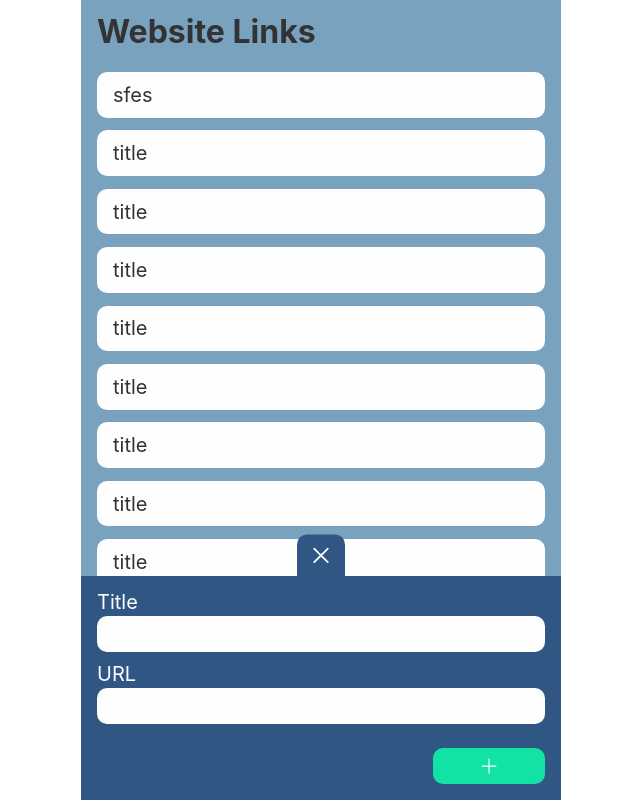
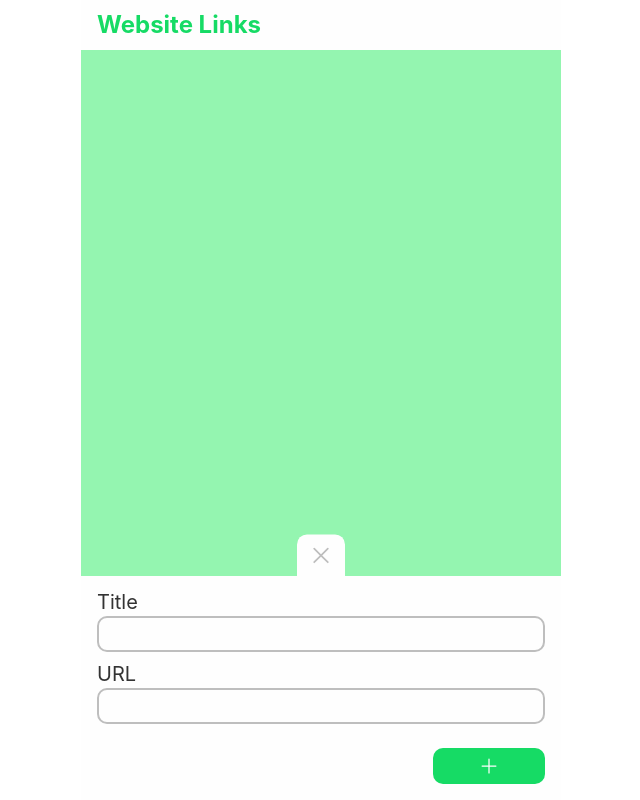
Before and after one commit to Jyun-Peng/Website-Queue, a React (Create React App) app: page / in a window 1280 px wide. Both pictures are taken after a click on the button 640 px from the left and 754 px from the top of the page. Shown: the top 800 px of the page, without its empty margins (319-959 px from the left). Built offline with nearby package versions, Linux system fonts and the light colour scheme.

Commit message:
Add link Item animation and local storage

```diff
--- a/main.js
+++ b/main.js
@@ -4,8 +4,9 @@ const isDev = require('electron-is-dev');
 
 const createWindow = () => {
     const win = new BrowserWindow({
-        width: 800,
+        width: 480,
         height: 600,
+        // resizable: false,
         webPreferences: {
             preload: path.join(__dirname, 'preload.js'),
         },
--- a/package.json
+++ b/package.json
@@ -9,6 +9,7 @@
         "@testing-library/react": "^13.3.0",
         "@testing-library/user-event": "^13.5.0",
         "electron-is-dev": "^2.0.0",
+        "electron-store": "^8.0.2",
         "react": "^18.1.0",
         "react-dom": "^18.1.0",
         "react-icons": "^4.4.0",
--- a/src/App.css
+++ b/src/App.css
@@ -1,6 +1,10 @@
 :root {
     --color-white: #fefefe;
+    --color-gray: #bebebe;
     --color-black: #333333;
+    --color-dark: #6b9080;
+    --color-green: #16db65;
+    --color-light-green: #94f5b0;
 }
 * {
     position: relative;
--- a/src/App.js
+++ b/src/App.js
@@ -1,7 +1,6 @@
-import React, { useState } from 'react';
+import React, { useEffect, useState } from 'react';
 import './App.css';
 import styled from 'styled-components';
-// import components
 import InputBar from './components/InputBar';
 import LinkList from './components/LinkList';
 
@@ -11,7 +10,7 @@ const StyledWrapper = styled.div`
 
     margin: 0 auto;
 
-    background-color: #78a2be;
+    background-color: var(--color-light-green);
 `;
 const StyledInputBarWrapper = styled.div`
     width: min(480px, 100%);
@@ -23,46 +22,60 @@ const StyledLinkListWrapper = styled.div`
 `;
 
 const StyledTitle = styled.h1`
-    padding: 1rem 1rem 1.5rem 1rem;
+    background-color: var(--color-white);
+    color: var(--color-green);
+    font-size: 1.5rem;
+    padding: 0.8rem 1rem;
+    margin-bottom: 2rem;
+    position: fixed;
+    top: 0;
+    width: min(480px, 100%);
 `;
 
-const defaultLinks = [
-    { title: 'sfes', url: 'https://stackoverflow.com/questions/2789703/remove-blue-underline-from-link' },
-    { title: 'title', url: 'link' },
-    { title: 'title', url: 'link' },
-    { title: 'title', url: 'link' },
-    { title: 'title', url: 'link' },
-    { title: 'title', url: 'link' },
-    { title: 'title', url: 'link' },
-    { title: 'title', url: 'link' },
-    { title: 'title', url: 'link' },
-    { title: 'title', url: 'link' },
-    { title: 'title', url: 'link' },
-    { title: 'title', url: 'link' },
-    { title: 'title', url: 'link' },
-    { title: 'title', url: 'link' },
-    { title: 'title', url: 'link' },
-    { title: 'title', url: 'link' },
-];
-
+const defaultLinks = {
+    count: 3,
+    links: [
+        {
+            id: 0,
+            title: 'stackoverflow',
+            url: 'https://stackoverflow.com/questions/2789703/remove-blue-underline-from-link',
+        },
+        { id: 1, title: '我以為', url: 'https://www.youtube.com/watch?v=tYj3zJIDyso' },
+        { id: 2, title: 'Minecraft', url: 'https://minecraft.fandom.com/wiki/Bedrock_Edition_1.18.12' },
+    ],
+};
 function App() {
-    const [links, setLinks] = useState(defaultLinks);
-
-    const handleInput = function (title, url) {
-        // if link is valid, call setLinks
-        // else do nothing
-        setLinks([...links, { title: title, url: url }]);
+    const [data, setData] = useState({ count: 0, links: [] });
+    const handleAddData = function (title, url) {
+        const { count, links } = data;
+        const newData = { count: count + 1, links: [...links, { id: count, title: title, url: url }] };
+        setData(newData);
+        localStorage.setItem('data', JSON.stringify(newData));
     };
+    const handleRemoveData = function (idx) {
+        const { count, links } = data;
+        const newLinks = [...links];
+        newLinks.splice(idx, 1);
+        const newData = { count: count + 1, links: newLinks };
+        setData(newData);
+        localStorage.setItem('data', JSON.stringify(newData));
+    };
+    useEffect(() => {
+        const lsData = JSON.parse(localStorage.getItem('data'));
+        console.log(lsData);
+        if (!lsData) return;
+        setData(lsData);
+    }, []);
 
     return (
         <div className="App">
             <StyledWrapper>
+                <StyledLinkListWrapper>
+                    <LinkList data={data} handleRemoveData={handleRemoveData} />
+                </StyledLinkListWrapper>
                 <StyledTitle>Website Links</StyledTitle>
-                <StyledLinkListWrapper>
-                    <LinkList links={links} setLinks={setLinks} />
-                </StyledLinkListWrapper>
                 <StyledInputBarWrapper>
-                    <InputBar handleInput={handleInput} />
+                    <InputBar handleAddData={handleAddData} />
                 </StyledInputBarWrapper>
             </StyledWrapper>
         </div>
--- /dev/null
+++ b/src/components/Button.js
@@ -0,0 +1,11 @@
+import React from 'react';
+
+function Button({ className, handleClick, children }) {
+    return (
+        <button className={className} onClick={handleClick}>
+            {children}
+        </button>
+    );
+}
+
+export default Button;
--- a/src/components/InputBar.js
+++ b/src/components/InputBar.js
@@ -1,7 +1,8 @@
-import React, { useState } from 'react';
+import React, { useRef, useState } from 'react';
 import styled from 'styled-components';
 import { BsPlusLg, BsXLg } from 'react-icons/bs';
 import { CSSTransition } from 'react-transition-group';
+import Button from './Button';
 
 const StyledWrapper = styled.div`
     width: 100%;
@@ -9,7 +10,7 @@ const StyledWrapper = styled.div`
 const StyledOpenWrapper = styled.div`
     padding: 1rem;
     /* overflow: hidden; */
-    background-color: #305784;
+    background-color: var(--color-white);
 `;
 const StyledOpenBtnWrapper = styled.div`
     height: 100%;
@@ -18,7 +19,7 @@ const StyledOpenBtnWrapper = styled.div`
     display: flex;
     justify-content: center;
     align-items: center;
-    background-color: #305784;
+    background-color: var(--color-white);
     border-radius: 0.625rem;
 `;
 const StyledCloseBtnWrapper = styled.div`
@@ -31,15 +32,7 @@ const StyledBtnGroup = styled.div`
     display: flex;
     justify-content: flex-end;
 `;
-
 // Buttons
-function Button({ className, handleClick, children }) {
-    return (
-        <button className={className} onClick={handleClick}>
-            {children}
-        </button>
-    );
-}
 const StyledAddBtn = styled(Button)`
     color: var(--color-white);
     font-size: 1.25rem;
@@ -48,12 +41,12 @@ const StyledAddBtn = styled(Button)`
     display: flex;
     justify-content: center;
     align-items: center;
-    background-color: #12e3a5;
+    background-color: var(--color-green);
     border-radius: 10px;
     border: none;
 `;
 const StyledOpenBtn = styled(Button)`
-    color: var(--color-white);
+    color: var(--color-gray);
     font-size: 1.75rem;
     width: 100%;
     height: 3.75rem;
@@ -65,14 +58,14 @@ const StyledOpenBtn = styled(Button)`
     padding: 0;
 `;
 const StyledCloseBtn = styled(Button)`
-    color: var(--color-white);
+    color: var(--color-gray);
     font-size: 1.75rem;
     width: 3rem;
     height: 2.6rem;
     display: flex;
     justify-content: center;
     align-items: center;
-    background-color: #305784;
+    background-color: var(--color-white);
     border-radius: 0.625rem 0.625rem 0 0;
     border: none;
     & svg {
@@ -81,48 +74,49 @@ const StyledCloseBtn = styled(Button)`
 `;
 const StyledLabel = styled.label`
     font-size: 1.25rem;
-    color: var(--color-white);
+    color: var(--color-black);
 `;
 const StyledInput = styled.input`
     display: block;
     width: 100%;
     height: 2.25rem;
-    background-color: #fefefe;
+    background-color: var(--color-white);
+    border: 2px solid var(--color-gray);
     border-radius: 0.625rem;
     outline: none;
-    border: none;
     margin-bottom: ${(props) => (props.mb ? props.mb : '0')};
     margin-top: 0.25rem;
     padding: 0 1rem;
     font-size: 1rem;
 `;
 
-function InputBar({ handleInput }) {
+function InputBar({ handleAddData }) {
     const [open, setOpen] = useState(false);
     const [show, setShow] = useState(false);
     const [title, setTitle] = useState('');
     const [url, setUrl] = useState('');
-    const handleTyping = function (setFunction) {
-        return function (e) {
-            setFunction(e.target.value);
-        };
+    const titleRef = useRef(null);
+    const urlRef = useRef(null);
+    const handleTitleTyping = (e) => {
+        setTitle(titleRef.current.value);
     };
-
+    const handleUrlTyping = (e) => {
+        setUrl(urlRef.current.value);
+    };
     const handleAdd = (e) => {
-        e.preventDefault();
-        console.log('Clicked!!!');
-        handleInput(title, url);
+        // e.preventDefault();
+        if (title === '' || url === '') return;
+        handleAddData(title, url);
         setTitle('');
         setUrl('');
         setShow(false);
     };
     const handleOpen = (e) => {
-        e.preventDefault();
+        // e.preventDefault();
         setShow(true);
     };
     const handleClose = (e) => {
-        e.preventDefault();
-        console.log('Close');
+        // e.preventDefault();
         setTitle('');
         setUrl('');
         setShow(false);
@@ -147,8 +141,9 @@ function InputBar({ handleInput }) {
                         <StyledLabel>
                             Title
                             <StyledInput
+                                ref={titleRef}
                                 type="text"
-                                onChange={handleTyping(setTitle)}
+                                onChange={handleTitleTyping}
                                 value={title}
                                 name="title"
                                 mb="0.75rem"
@@ -158,8 +153,9 @@ function InputBar({ handleInput }) {
                         <StyledLabel>
                             URL
                             <StyledInput
+                                ref={urlRef}
                                 type="text"
-                                onChange={handleTyping(setUrl)}
+                                onChange={handleUrlTyping}
                                 value={url}
                                 name="url"
                                 mb="1.5rem"
--- a/src/components/LinkItem.js
+++ b/src/components/LinkItem.js
@@ -1,29 +1,42 @@
-import React, { useState } from 'react';
+import React, { useEffect, useRef } from 'react';
 import styled from 'styled-components';
+import '../cssAnimation/linkItem.css';
 
 const StyledItem = styled.li`
     &:not(:last-child) {
         margin-bottom: 0.8rem;
     }
 `;
-const StyledAnchor = styled.a`
+const StyledParagraph = styled.p`
     display: block;
     background-color: var(--color-white);
     border-radius: 0.625rem;
     font-size: 1.25rem;
     padding: 0.8rem 1rem 0.8rem 1rem;
-`;
-const StyledParagraph = styled.p`
     text-decoration: none;
-    pointer-events: none;
+    cursor: pointer;
 `;
 
-function LinkItem({ idx, url, children, handleClick }) {
+function LinkItem({ idx, url, children, handleLinkClick }) {
+    const ref = useRef(null);
+    const transition = 300;
+    useEffect(() => {
+        ref.current.classList.add('linkItem--enter');
+        setTimeout(() => {
+            ref.current.classList.remove('linkItem--enter');
+        }, transition);
+    }, []);
+    const handleClick = (e) => {
+        ref.current.style.transition = `opacity ${transition}ms, margin-bottom ${transition}ms, margin-top ${transition}ms`;
+        ref.current.style.marginTop = `${-ref.current.clientHeight}px`;
+        ref.current.style.marginBottom = '0px';
+        ref.current.style.opacity = '0';
+        // console.log(idx);
+        setTimeout(() => handleLinkClick(idx, url), transition);
+    };
     return (
-        <StyledItem key={idx}>
-            <StyledAnchor href={url} target="_blank" data-idx={idx} onClick={handleClick}>
-                <StyledParagraph>{children}</StyledParagraph>
-            </StyledAnchor>
+        <StyledItem ref={ref} onClick={handleClick}>
+            <StyledParagraph>{children}</StyledParagraph>
         </StyledItem>
     );
 }
--- a/src/components/LinkList.js
+++ b/src/components/LinkList.js
@@ -2,24 +2,24 @@ import React from 'react';
 import styled from 'styled-components';
 import LinkItem from './LinkItem';
 
-function LinkList({ links, setLinks }) {
-    const handleLinkClick = function (e) {
-        e.preventDefault();
-        window.open(e.target.href, '_blank');
-        const idx = e.target.dataset.idx;
-        const newLinks = [...links];
-        newLinks.splice(idx, 1);
-        setLinks(newLinks);
+const StyledList = styled.ul`
+    padding-top: 4rem;
+`;
+function LinkList({ data, handleRemoveData }) {
+    const handleLinkClick = function (idx, url) {
+        window.open(url, '_blank');
+
+        handleRemoveData(idx);
     };
 
     return (
-        <ul>
-            {links.map((link, idx) => (
-                <LinkItem key={idx} idx={idx} url={link.url} handleClick={handleLinkClick}>
+        <StyledList>
+            {data.links.map((link, idx) => (
+                <LinkItem key={link.id} idx={idx} url={link.url} handleLinkClick={handleLinkClick}>
                     {link.title}
                 </LinkItem>
             ))}
-        </ul>
+        </StyledList>
     );
 }
 
--- /dev/null
+++ b/src/cssAnimation/linkItem.css
@@ -0,0 +1,14 @@
+.linkItem--enter {
+    animation: enter 300ms ease 0s 1 backwards;
+}
+
+@keyframes enter {
+    0% {
+        opacity: 0;
+        transform: translateY(3rem);
+    }
+    100% {
+        opacity: 1;
+        transform: translateY(0px);
+    }
+}
--- a/src/index.js
+++ b/src/index.js
@@ -5,11 +5,7 @@ import App from './App';
 import reportWebVitals from './reportWebVitals';
 
 const root = ReactDOM.createRoot(document.getElementById('root'));
-root.render(
-  <React.StrictMode>
-    <App />
-  </React.StrictMode>
-);
+root.render(<App />);
 
 // If you want to start measuring performance in your app, pass a function
 // to log results (for example: reportWebVitals(console.log))
```
Also changed, not shown: 1 other file (tests, documents, lock files or other folders).
